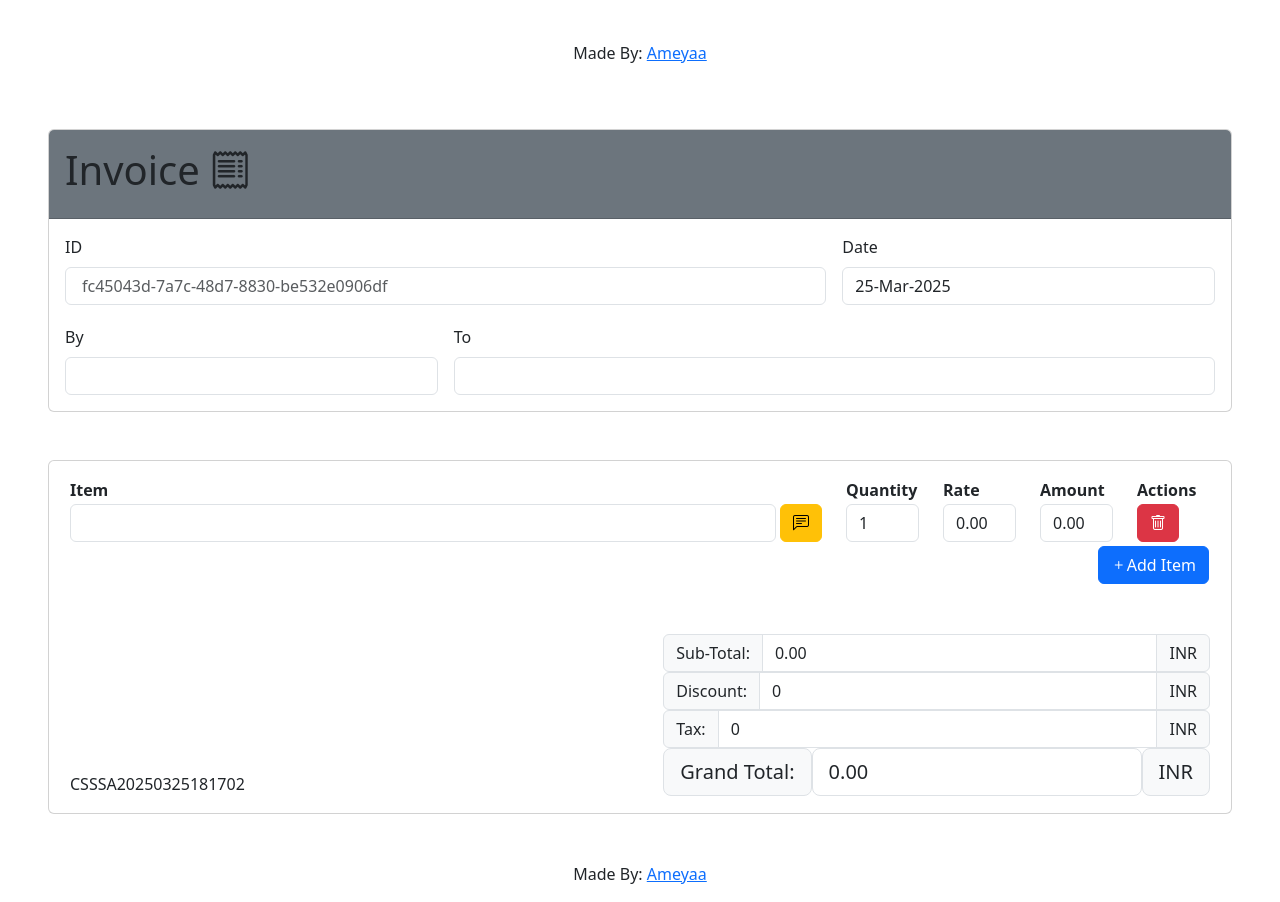
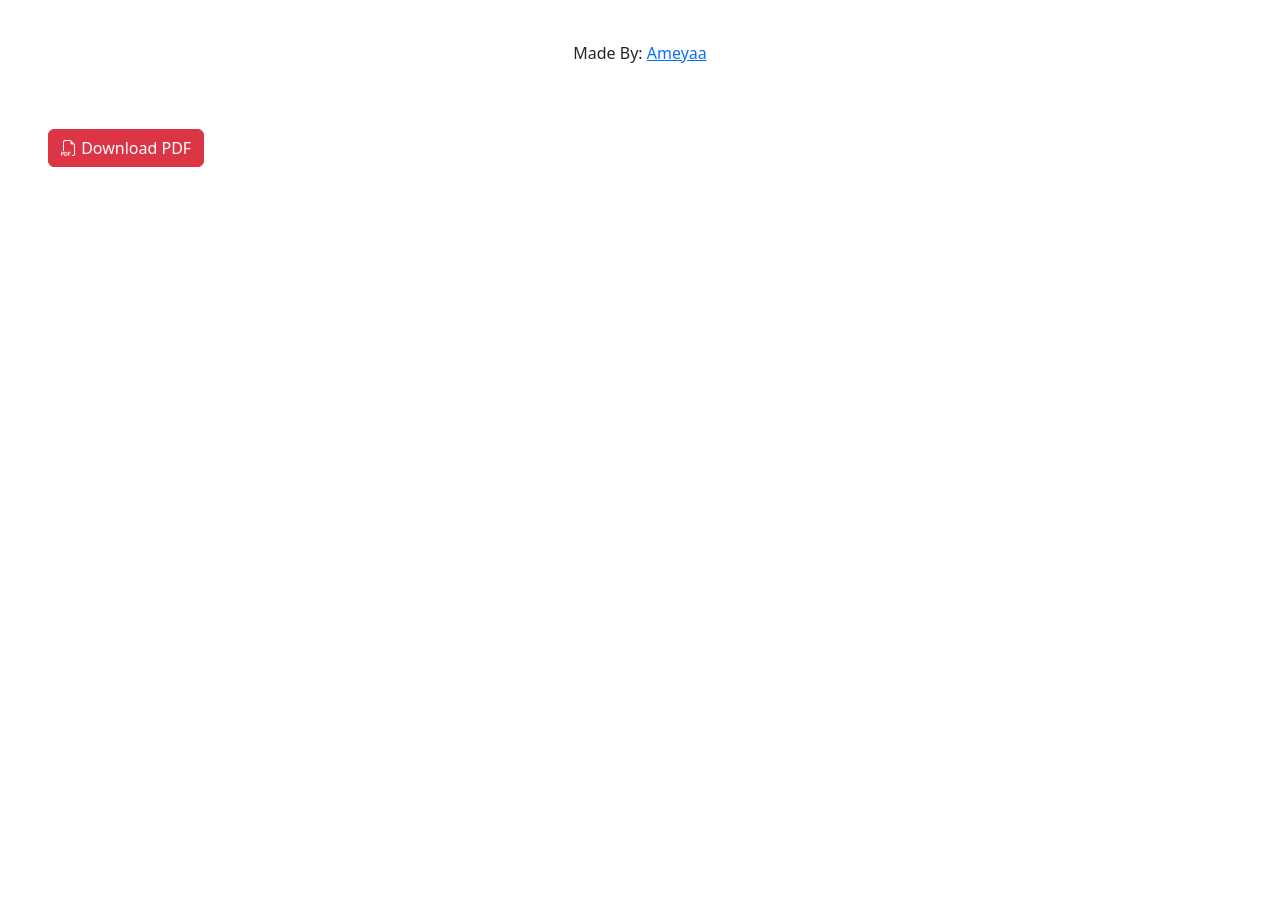
Before and after one commit to ameyaac/InvoiceGenerator, an Angular app: page / in a window 1280 px wide. Shown: the part 740-1642 px from the top of the page. After the commit the page ends 955 px from the top, so only its background shows below. Built offline with nearby package versions, Linux system fonts and the light colour scheme.

Commit message:
Fixed double apprearence

```diff
--- a/package.json
+++ b/package.json
@@ -24,6 +24,8 @@
     "bootstrap": "^5.3.3",
     "bootstrap-icons": "^1.11.3",
     "express": "^4.18.2",
+    "html2canvas": "^1.4.1",
+    "jspdf": "^3.0.1",
     "rxjs": "~7.8.0",
     "tslib": "^2.3.0",
     "zone.js": "~0.14.3"
--- a/src/app/app.component.html
+++ b/src/app/app.component.html
@@ -1,7 +1,11 @@
-<app-header></app-header>
+<div #invoice>
+    <app-header></app-header>
 
-<app-particulars></app-particulars>
+    <app-particulars></app-particulars>
 
-<app-footer></app-footer>
+    <app-footer></app-footer>
+</div>
 
-<router-outlet></router-outlet>
+<button type="button" class="btn btn-danger m-5" (click)="generatePDF()"><i class="bi-filetype-pdf"></i> Download PDF</button>
+
+<!-- <router-outlet></router-outlet> -->
--- a/src/app/app.component.ts
+++ b/src/app/app.component.ts
@@ -1,19 +1,27 @@
-import { Component } from '@angular/core';
-import { RouterOutlet } from '@angular/router';
+import { Component, ElementRef, ViewChild } from '@angular/core';
+// import { RouterOutlet } from '@angular/router';
 import { HeaderComponent } from "./header/header.component";
 import { ParticularsComponent } from "./particulars/particulars.component";
 import { Title } from '@angular/platform-browser';
 import { FooterComponent } from "./footer/footer.component";
+import { jsPDF } from 'jspdf';
+import { DatePipe } from '@angular/common';
 
 @Component({
   selector: 'app-root',
   standalone: true,
-  imports: [RouterOutlet, HeaderComponent, ParticularsComponent, FooterComponent],
+  imports: [HeaderComponent, ParticularsComponent, FooterComponent],
   templateUrl: './app.component.html',
   styleUrl: './app.component.scss'
 })
 export class AppComponent {
+  @ViewChild('invoice', { static: false}) invoice!: ElementRef;
+  datePipe: DatePipe = new DatePipe('en-US');
+  date: string = this.datePipe.transform(new Date(), 'yyyyMMdd') || '';
+
   constructor(private title: Title) {
     title.setTitle("🧾 Invoice Generator")
   }
+
+  generatePDF() {}
 }
```
Also changed, not shown: 1 other file (tests, documents, lock files or other folders).
